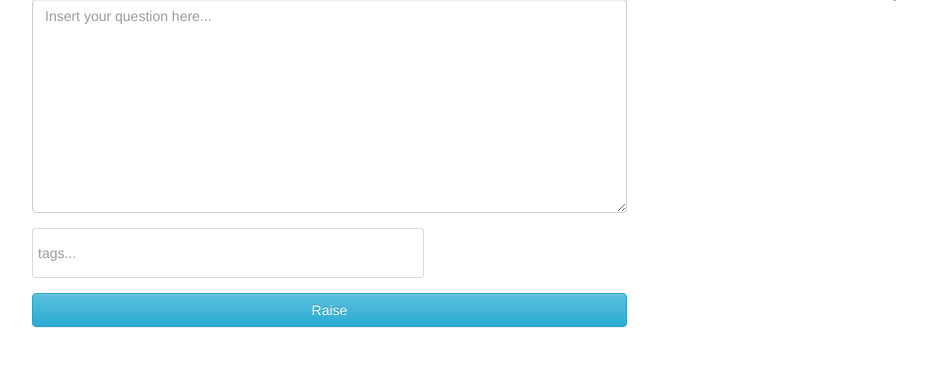
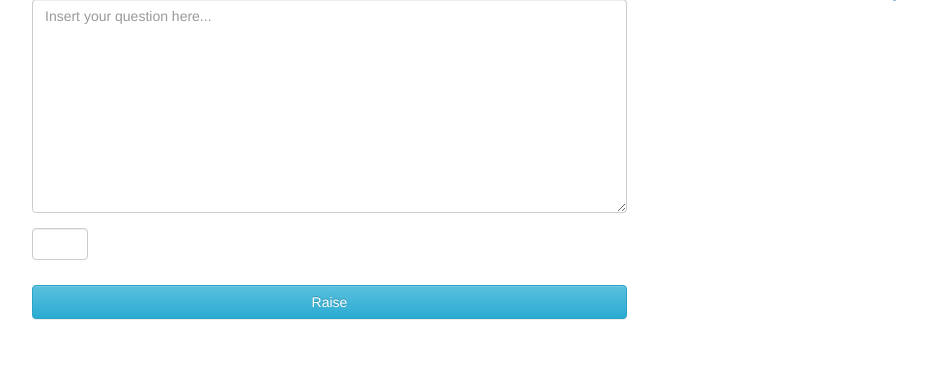
Before and after one commit to andersonresende/pyminds, a Django app: page / in a window 1280 px wide. Shown: the part 246-613 px from the top of the page, without its empty margins (53-980 px from the left). Run offline with Django 3.2, Linux system fonts and the light colour scheme; data that the repository does not hold is empty; some libraries are stand-ins or nearby versions.

Commit message:
Added bootstrap tags

```diff
--- /dev/null
+++ b/review/static/css/bootstrap-tagsinput.css
@@ -0,0 +1,46 @@
+.bootstrap-tagsinput {
+  background-color: #fff;
+  border: 1px solid #ccc;
+  box-shadow: inset 0 1px 1px rgba(0, 0, 0, 0.075);
+  display: inline-block;
+  padding: 4px 6px;
+  margin-bottom: 10px;
+  color: #555;
+  vertical-align: middle;
+  border-radius: 4px;
+  max-width: 100%;
+  line-height: 22px;
+  cursor: text;
+}
+.bootstrap-tagsinput input {
+  border: none;
+  box-shadow: none;
+  outline: none;
+  background-color: transparent;
+  padding: 0;
+  margin: 0;
+  width: auto !important;
+  max-width: inherit;
+}
+.bootstrap-tagsinput input:focus {
+  border: none;
+  box-shadow: none;
+}
+.bootstrap-tagsinput .tag {
+  margin-right: 2px;
+  color: white;
+}
+.bootstrap-tagsinput .tag [data-role="remove"] {
+  margin-left: 8px;
+  cursor: pointer;
+}
+.bootstrap-tagsinput .tag [data-role="remove"]:after {
+  content: "x";
+  padding: 0px 2px;
+}
+.bootstrap-tagsinput .tag [data-role="remove"]:hover {
+  box-shadow: inset 0 1px 0 rgba(255, 255, 255, 0.2), 0 1px 2px rgba(0, 0, 0, 0.05);
+}
+.bootstrap-tagsinput .tag [data-role="remove"]:hover:active {
+  box-shadow: inset 0 3px 5px rgba(0, 0, 0, 0.125);
+}
--- a/review/templates/base.html
+++ b/review/templates/base.html
@@ -5,14 +5,13 @@
 	<link rel="stylesheet" type="text/css" href="{{ STATIC_URL }}css/bootstrap.min.css"/>
 	<link rel="stylesheet" type="text/css" href="{{ STATIC_URL }}css/bootstrap-theme.min.css"/>
 	<link rel="stylesheet" type="text/css" href="{{ STATIC_URL }}css/layout.css"/>
-	<link rel="stylesheet" type="text/css" href="{{ STATIC_URL }}css/jquery.tagit.css"/>
-	<link rel="stylesheet" type="text/css" href="{{ STATIC_URL }}css/tagit.ui-zendesk.css"/>
+	<link rel="stylesheet" type="text/css" href="{{ STATIC_URL }}css/bootstrap-tagsinput.css"/>
 
 	<script type="text/javascript" charset="utf-8" src="{{STATIC_URL}}js/jquery.js" ></script>
 	<script type="text/javascript" charset="utf-8" src="{{STATIC_URL}}js/jquery-ui.min.js" ></script>
 
-	<script type="text/javascript" charset="utf-8" src="{{STATIC_URL}}js/tag-it.js" ></script>
 	<script type="text/javascript" charset="utf-8" src="{{STATIC_URL}}js/bootstrap.min.js" ></script>
+    <script type="text/javascript" charset="utf-8" src="{{STATIC_URL}}js/bootstrap-tagsinput.js" ></script>
 
 	{% block extra_head%}{% endblock %}
 
--- a/review/templates/home.html
+++ b/review/templates/home.html
@@ -2,18 +2,7 @@
 {% load widget_tweaks %}
 
         {% block extra_head%}
-            <script type="text/javascript">
-                $(document).ready(function() {
-                    var sampleTags = document.getElementById("myVar").value.split(',');
-                    $('#id_tags').tagit({
-                        availableTags: sampleTags
-                    });
-
-                    $('ul.tagit input[type="text"]').attr('placeholder','tags...');
-                    $('ul.tagit input[type="text"]').attr('class','form-control');
-                });
-            </script>
-
+            <script type="text/javascript"></script>
         {% endblock %}
 
         {% block content_left %}
@@ -25,7 +14,7 @@
                     {{ form.text|add_class:"form-control"}}
                     </div>
                     <div class="form-group">
-                    {{ form.tags|add_class:"form-control"}}
+                    {{ form.tags|add_class:"form-control"|attr:"data-role:tagsinput" }}
                     </div>
                     <div class="form-group">
                         <input type="submit" id="btSubmit" value="Raise" class="btn btn-info btn-block">
```
Also changed, not shown: review/static/js/bootstrap-tagsinput.js (added).
